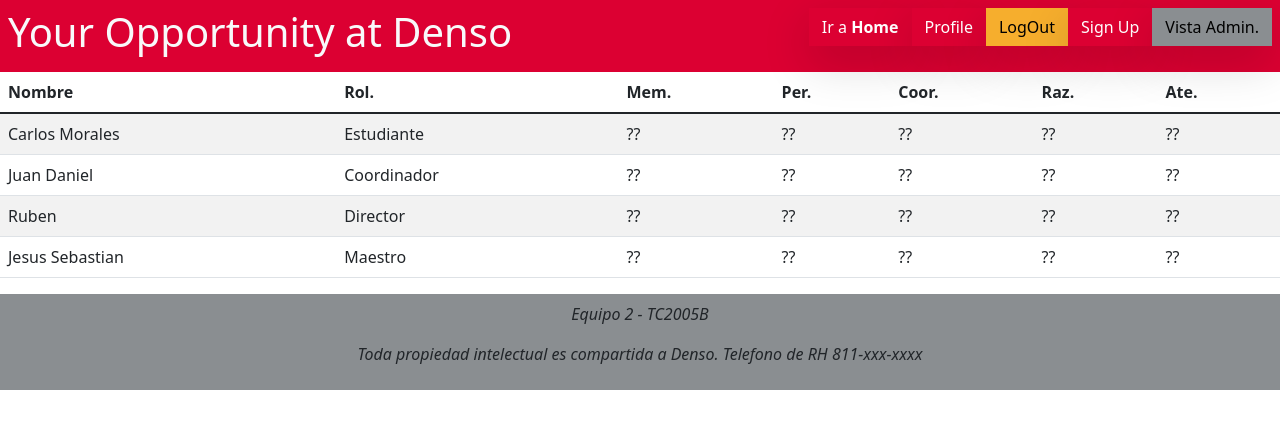
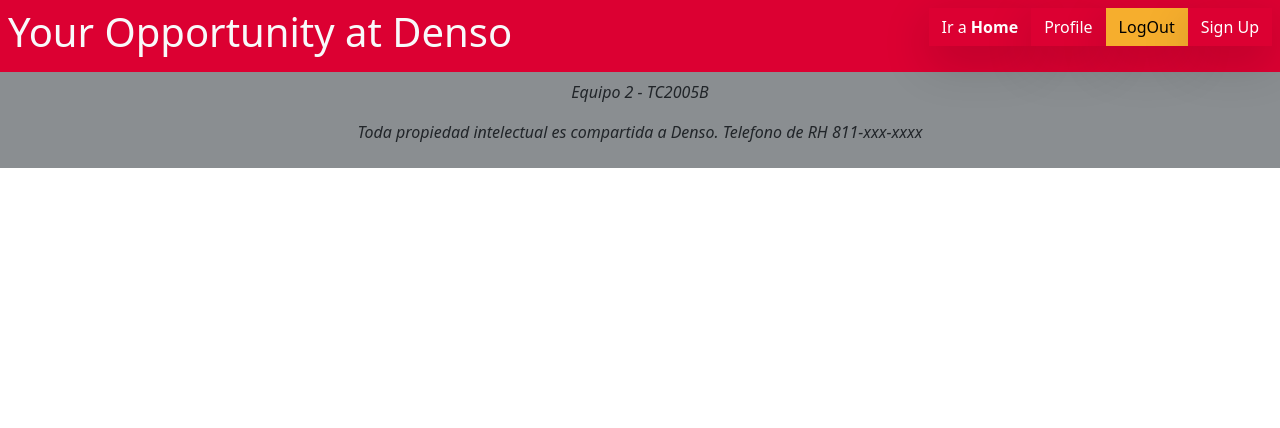
Before and after one commit to jaiovi/Denso-Git, a React (Create React App) app: page /VistaAdmin in a window 1280 px wide. Shown: the top 428 px of the page. Built offline with nearby package versions, Linux system fonts and the light colour scheme.

Commit message:
Revert "Vista administrador carlos m"

```diff
--- a/src/App.js
+++ b/src/App.js
@@ -7,7 +7,6 @@
 import Profile from './pages/Profile';
 import Header from './components/Header';
 import Signup from './pages/Signup';
-import VistaAdmin from './pages/VistaAdmin';
 
 import Footer from './components/Footer';
 
@@ -35,7 +34,6 @@
           <Route path='/login' element={<Login/>} />
           <Route path='/profile/:userId' element={<Profile/>} />
           <Route path='/signup' element={<Signup/>} />
-          <Route path='/VistaAdmin' element={<VistaAdmin/>} />
         </Routes>
         <footer><Footer /></footer>
       </BrowserRouter>
--- a/src/components/Header.js
+++ b/src/components/Header.js
@@ -4,7 +4,6 @@
 
 function Header(){
     return(
-
     <div className="bg-primary d-flex">
         <div className="p-2 flex-fill"><h1 className="text-light">Your Opportunity at Denso</h1></div>
         <div className="p-2 flex-fill">
@@ -13,7 +12,6 @@
             <Link to={"/profile/my-profile"}> <Button color={"primary"}> Profile </Button> </Link>
             <Link to={"/login"}> <Button color={"danger"} > LogOut </Button> </Link>
             <Link to={"/signup"}> <Button color={"primary"} > Sign Up </Button> </Link>
-            <Link to={"/VistaAdmin"}><Button color={"secondary"} > Vista Admin.</Button> </Link>
             </div>
         </div>
     </div>
--- a/src/pages/VistaAdmin.js
+++ /dev/null
@@ -1,64 +0,0 @@
-import React from "react";
-
-
-function VistaAdmin() {
-    return(
-        <>
-        <title>Bienvenido</title>
-        <table className="table table-striped">
-            <thead>
-                <tr>
-                    <th>Nombre</th>
-                    <th>Rol.</th>
-                    <th>Mem.</th>
-                    <th>Per.</th>
-                    <th>Coor.</th>
-                    <th>Raz.</th>
-                    <th>Ate.</th>
-                </tr>
-            </thead>
-<tbody>
-    <tr>
-        <td>Carlos Morales</td>
-        <td>Estudiante</td>
-        <td>??</td>
-        <td>??</td>
-        <td>??</td>
-        <td>??</td>
-        <td>??</td>
-    </tr>
-    <tr>
-        <td>Juan Daniel</td>
-        <td>Coordinador</td>
-        <td>??</td>
-        <td>??</td>
-        <td>??</td>
-        <td>??</td>
-        <td>??</td>
-    </tr>
-    <tr>
-        <td>Ruben</td>
-        <td>Director</td>
-        <td>??</td>
-        <td>??</td>
-        <td>??</td>
-        <td>??</td>
-        <td>??</td>
-    </tr>
-    <tr>
-        <td>Jesus Sebastian</td>
-        <td>Maestro</td>
-        <td>??</td>
-        <td>??</td>
-        <td>??</td>
-        <td>??</td>
-        <td>??</td>
-    </tr>
-
-</tbody>
-        </table>
-        </>
-    );
-}
-
-export default VistaAdmin
```
